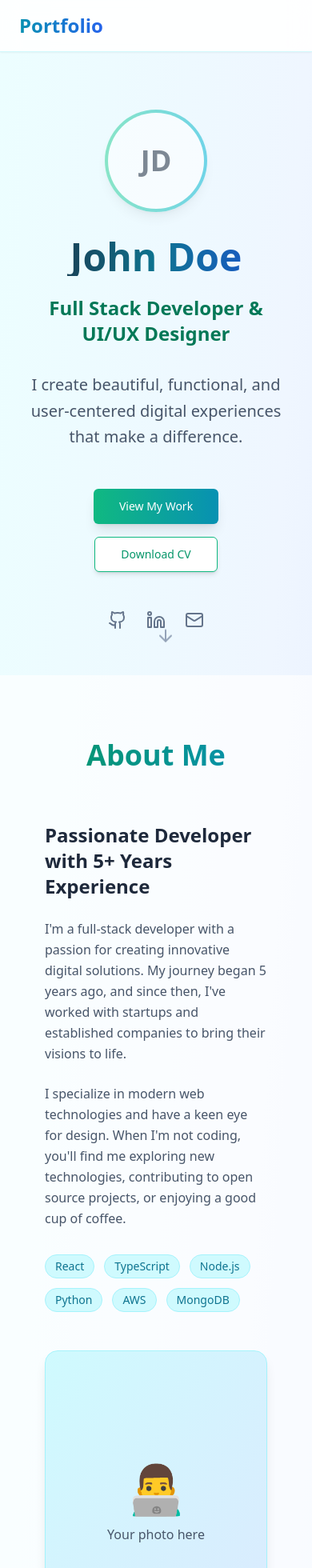
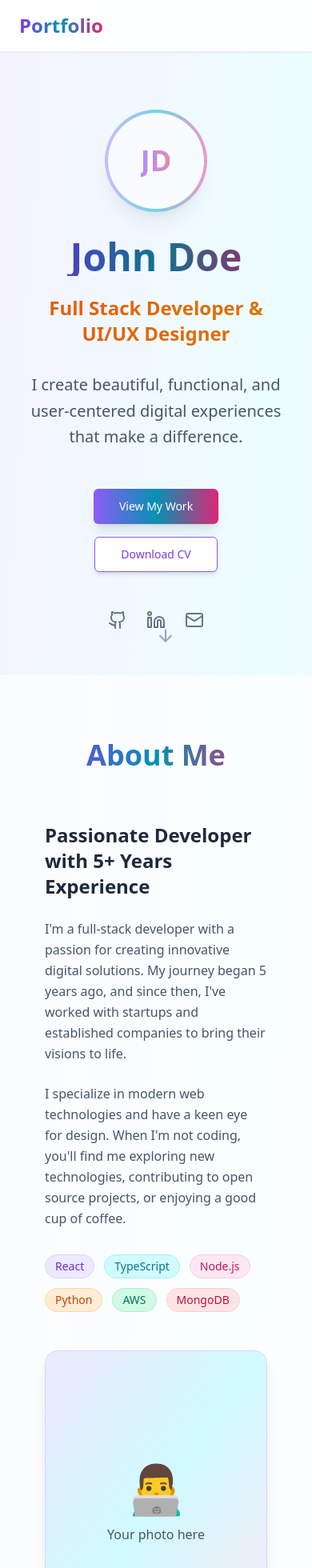
Before and after one commit to AdityaGadbail/modern-ui-shrine, a React (Vite) app: page / in a window 390 px wide. Shown: the top 1960 px of the page at 80% size. Built offline with nearby package versions, Linux system fonts and the light colour scheme.

Commit message:
Add more modern colors
Add additional modern color options to the project.

```diff
--- a/src/pages/Index.tsx
+++ b/src/pages/Index.tsx
@@ -25,10 +25,10 @@ const Index = () => {
   };
 
   const skills = [
-    { name: "Frontend Development", icon: Code, level: 90 },
-    { name: "UI/UX Design", icon: Palette, level: 85 },
-    { name: "Mobile Development", icon: Smartphone, level: 80 },
-    { name: "Backend Development", icon: Code, level: 75 }
+    { name: "Frontend Development", icon: Code, level: 90, color: "from-violet-500 to-purple-600" },
+    { name: "UI/UX Design", icon: Palette, level: 85, color: "from-pink-500 to-rose-600" },
+    { name: "Mobile Development", icon: Smartphone, level: 80, color: "from-orange-500 to-amber-600" },
+    { name: "Backend Development", icon: Code, level: 75, color: "from-emerald-500 to-cyan-600" }
   ];
 
   const projects = [
@@ -38,7 +38,8 @@ const Index = () => {
       image: "https://images.unsplash.com/photo-1556742049-0cfed4f6a45d",
       tags: ["React", "Node.js", "MongoDB", "Stripe"],
       github: "#",
-      live: "#"
+      live: "#",
+      gradient: "from-violet-500 to-purple-600"
     },
     {
       title: "Task Management App",
@@ -46,7 +47,8 @@ const Index = () => {
       image: "https://images.unsplash.com/photo-1611224923853-80b023f02d71",
       tags: ["React", "Firebase", "Tailwind CSS"],
       github: "#",
-      live: "#"
+      live: "#",
+      gradient: "from-pink-500 to-rose-600"
     },
     {
       title: "Portfolio Website",
@@ -54,25 +56,26 @@ const Index = () => {
       image: "https://images.unsplash.com/photo-1460925895917-afdab827c52f",
       tags: ["React", "TypeScript", "Tailwind CSS"],
       github: "#",
-      live: "#"
+      live: "#",
+      gradient: "from-orange-500 to-amber-600"
     }
   ];
 
   return (
-    <div className="min-h-screen bg-gradient-to-br from-cyan-50 via-blue-50 to-indigo-100">
+    <div className="min-h-screen bg-gradient-to-br from-violet-50 via-cyan-50 to-pink-50">
       {/* Navigation */}
-      <nav className="fixed top-0 w-full z-50 bg-white/90 backdrop-blur-md border-b border-cyan-200/50 shadow-sm">
+      <nav className="fixed top-0 w-full z-50 bg-white/90 backdrop-blur-md border-b border-violet-200/50 shadow-sm">
         <div className="container mx-auto px-6 py-4">
           <div className="flex justify-between items-center">
-            <div className="text-2xl font-bold bg-gradient-to-r from-cyan-600 to-blue-600 bg-clip-text text-transparent">
+            <div className="text-2xl font-bold bg-gradient-to-r from-violet-600 via-cyan-600 to-pink-600 bg-clip-text text-transparent">
               Portfolio
             </div>
             <div className="hidden md:flex space-x-8">
-              <a href="#home" className="text-slate-700 hover:text-cyan-600 transition-colors font-medium">Home</a>
-              <a href="#about" className="text-slate-700 hover:text-cyan-600 transition-colors font-medium">About</a>
-              <a href="#skills" className="text-slate-700 hover:text-cyan-600 transition-colors font-medium">Skills</a>
-              <a href="#projects" className="text-slate-700 hover:text-cyan-600 transition-colors font-medium">Projects</a>
-              <a href="#contact" className="text-slate-700 hover:text-cyan-600 transition-colors font-medium">Contact</a>
+              <a href="#home" className="text-slate-700 hover:text-violet-600 transition-colors font-medium">Home</a>
+              <a href="#about" className="text-slate-700 hover:text-violet-600 transition-colors font-medium">About</a>
+              <a href="#skills" className="text-slate-700 hover:text-violet-600 transition-colors font-medium">Skills</a>
+              <a href="#projects" className="text-slate-700 hover:text-violet-600 transition-colors font-medium">Projects</a>
+              <a href="#contact" className="text-slate-700 hover:text-violet-600 transition-colors font-medium">Contact</a>
             </div>
           </div>
         </div>
@@ -82,37 +85,37 @@ const Index = () => {
       <section id="home" className="min-h-screen flex items-center justify-center px-6 pt-20">
         <div className="text-center max-w-4xl mx-auto">
           <div className="mb-8 relative">
-            <div className="w-32 h-32 mx-auto rounded-full bg-gradient-to-r from-emerald-400 to-cyan-500 p-1 animate-pulse shadow-lg">
+            <div className="w-32 h-32 mx-auto rounded-full bg-gradient-to-r from-violet-400 via-cyan-500 to-pink-500 p-1 animate-pulse shadow-xl">
               <div className="w-full h-full rounded-full bg-white flex items-center justify-center">
-                <span className="text-4xl font-bold text-slate-800">JD</span>
+                <span className="text-4xl font-bold bg-gradient-to-r from-violet-600 to-pink-600 bg-clip-text text-transparent">JD</span>
               </div>
             </div>
           </div>
-          <h1 className="text-5xl md:text-7xl font-bold mb-6 bg-gradient-to-r from-slate-800 via-cyan-700 to-blue-700 bg-clip-text text-transparent animate-fade-in">
+          <h1 className="text-5xl md:text-7xl font-bold mb-6 bg-gradient-to-r from-violet-700 via-cyan-700 to-pink-700 bg-clip-text text-transparent animate-fade-in">
             John Doe
           </h1>
-          <h2 className="text-2xl md:text-3xl text-emerald-700 mb-8 animate-fade-in font-semibold">
+          <h2 className="text-2xl md:text-3xl bg-gradient-to-r from-orange-600 to-amber-600 bg-clip-text text-transparent mb-8 animate-fade-in font-semibold">
             Full Stack Developer & UI/UX Designer
           </h2>
           <p className="text-xl text-slate-600 mb-12 max-w-2xl mx-auto animate-fade-in leading-relaxed">
             I create beautiful, functional, and user-centered digital experiences that make a difference.
           </p>
           <div className="flex flex-col sm:flex-row gap-4 justify-center items-center animate-fade-in">
-            <Button size="lg" className="bg-gradient-to-r from-emerald-500 to-cyan-600 hover:from-emerald-600 hover:to-cyan-700 text-white border-0 shadow-lg hover:shadow-xl transition-all">
+            <Button size="lg" className="bg-gradient-to-r from-violet-500 via-cyan-600 to-pink-600 hover:from-violet-600 hover:via-cyan-700 hover:to-pink-700 text-white border-0 shadow-lg hover:shadow-xl transition-all">
               View My Work
             </Button>
-            <Button size="lg" variant="outline" className="border-emerald-500 text-emerald-600 hover:bg-emerald-500 hover:text-white shadow-md hover:shadow-lg transition-all">
+            <Button size="lg" variant="outline" className="border-violet-500 text-violet-600 hover:bg-violet-500 hover:text-white shadow-md hover:shadow-lg transition-all">
               Download CV
             </Button>
           </div>
           <div className="flex justify-center space-x-6 mt-12">
-            <a href="#" className="text-slate-500 hover:text-emerald-600 transition-colors transform hover:scale-110">
+            <a href="#" className="text-slate-500 hover:text-violet-600 transition-colors transform hover:scale-110">
               <Github size={24} />
             </a>
-            <a href="#" className="text-slate-500 hover:text-emerald-600 transition-colors transform hover:scale-110">
+            <a href="#" className="text-slate-500 hover:text-pink-600 transition-colors transform hover:scale-110">
               <Linkedin size={24} />
             </a>
-            <a href="#" className="text-slate-500 hover:text-emerald-600 transition-colors transform hover:scale-110">
+            <a href="#" className="text-slate-500 hover:text-orange-600 transition-colors transform hover:scale-110">
               <Mail size={24} />
             </a>
           </div>
@@ -125,7 +128,7 @@ const Index = () => {
       {/* About Section */}
       <section id="about" className="py-20 px-6 bg-white/70">
         <div className="container mx-auto max-w-6xl">
-          <h2 className="text-4xl md:text-5xl font-bold text-center mb-16 bg-gradient-to-r from-emerald-600 to-cyan-600 bg-clip-text text-transparent">
+          <h2 className="text-4xl md:text-5xl font-bold text-center mb-16 bg-gradient-to-r from-violet-600 via-cyan-600 to-pink-600 bg-clip-text text-transparent">
             About Me
           </h2>
           <div className="grid md:grid-cols-2 gap-12 items-center">
@@ -144,15 +147,25 @@ const Index = () => {
                 open source projects, or enjoying a good cup of coffee.
               </p>
               <div className="flex flex-wrap gap-3">
-                {["React", "TypeScript", "Node.js", "Python", "AWS", "MongoDB"].map((tech) => (
-                  <span key={tech} className="px-3 py-1 bg-cyan-100 text-cyan-700 rounded-full text-sm border border-cyan-200 font-medium">
-                    {tech}
-                  </span>
-                ))}
+                {["React", "TypeScript", "Node.js", "Python", "AWS", "MongoDB"].map((tech, index) => {
+                  const colors = [
+                    "bg-violet-100 text-violet-700 border-violet-200",
+                    "bg-cyan-100 text-cyan-700 border-cyan-200",
+                    "bg-pink-100 text-pink-700 border-pink-200",
+                    "bg-orange-100 text-orange-700 border-orange-200",
+                    "bg-emerald-100 text-emerald-700 border-emerald-200",
+                    "bg-rose-100 text-rose-700 border-rose-200"
+                  ];
+                  return (
+                    <span key={tech} className={`px-3 py-1 rounded-full text-sm border font-medium ${colors[index % colors.length]}`}>
+                      {tech}
+                    </span>
+                  );
+                })}
               </div>
             </div>
             <div className="relative">
-              <div className="w-full h-96 rounded-2xl bg-gradient-to-br from-cyan-100 to-blue-100 backdrop-blur-sm border border-cyan-200 p-8 flex items-center justify-center shadow-lg">
+              <div className="w-full h-96 rounded-2xl bg-gradient-to-br from-violet-100 via-cyan-100 to-pink-100 backdrop-blur-sm border border-violet-200 p-8 flex items-center justify-center shadow-lg">
                 <div className="text-center">
                   <div className="text-6xl mb-4">👨‍💻</div>
                   <p className="text-slate-600 font-medium">Your photo here</p>
@@ -166,20 +179,22 @@ const Index = () => {
       {/* Skills Section */}
       <section id="skills" className="py-20 px-6">
         <div className="container mx-auto max-w-6xl">
-          <h2 className="text-4xl md:text-5xl font-bold text-center mb-16 bg-gradient-to-r from-emerald-600 to-cyan-600 bg-clip-text text-transparent">
+          <h2 className="text-4xl md:text-5xl font-bold text-center mb-16 bg-gradient-to-r from-violet-600 via-cyan-600 to-pink-600 bg-clip-text text-transparent">
             Skills & Expertise
           </h2>
           <div className="grid md:grid-cols-2 lg:grid-cols-4 gap-8">
             {skills.map((skill, index) => (
-              <Card key={index} className="bg-white/90 border-cyan-200 backdrop-blur-sm hover:bg-white hover:shadow-lg transition-all duration-300 hover:scale-105">
+              <Card key={index} className="bg-white/90 border-violet-200 backdrop-blur-sm hover:bg-white hover:shadow-lg transition-all duration-300 hover:scale-105">
                 <CardHeader className="text-center">
-                  <skill.icon className="w-12 h-12 mx-auto text-emerald-600 mb-4" />
+                  <div className={`w-12 h-12 mx-auto mb-4 rounded-lg bg-gradient-to-r ${skill.color} flex items-center justify-center`}>
+                    <skill.icon className="w-6 h-6 text-white" />
+                  </div>
                   <CardTitle className="text-slate-800">{skill.name}</CardTitle>
                 </CardHeader>
                 <CardContent>
                   <div className="w-full bg-slate-200 rounded-full h-2 mb-2">
                     <div
-                      className="bg-gradient-to-r from-emerald-500 to-cyan-500 h-2 rounded-full transition-all duration-1000"
+                      className={`bg-gradient-to-r ${skill.color} h-2 rounded-full transition-all duration-1000`}
                       style={{ width: `${skill.level}%` }}
                     ></div>
                   </div>
@@ -194,18 +209,19 @@ const Index = () => {
       {/* Projects Section */}
       <section id="projects" className="py-20 px-6 bg-white/70">
         <div className="container mx-auto max-w-6xl">
-          <h2 className="text-4xl md:text-5xl font-bold text-center mb-16 bg-gradient-to-r from-emerald-600 to-cyan-600 bg-clip-text text-transparent">
+          <h2 className="text-4xl md:text-5xl font-bold text-center mb-16 bg-gradient-to-r from-violet-600 via-cyan-600 to-pink-600 bg-clip-text text-transparent">
             Featured Projects
           </h2>
           <div className="grid md:grid-cols-2 lg:grid-cols-3 gap-8">
             {projects.map((project, index) => (
-              <Card key={index} className="bg-white/95 border-cyan-200 backdrop-blur-sm hover:bg-white hover:shadow-xl transition-all duration-300 hover:scale-105 overflow-hidden">
+              <Card key={index} className="bg-white/95 border-violet-200 backdrop-blur-sm hover:bg-white hover:shadow-xl transition-all duration-300 hover:scale-105 overflow-hidden">
                 <div className="aspect-video relative overflow-hidden">
                   <img
                     src={project.image}
                     alt={project.title}
                     className="w-full h-full object-cover transition-transform duration-300 hover:scale-110"
                   />
+                  <div className={`absolute inset-0 bg-gradient-to-r ${project.gradient} opacity-20`}></div>
                 </div>
                 <CardHeader>
                   <CardTitle className="text-slate-800">{project.title}</CardTitle>
@@ -215,18 +231,26 @@ const Index = () => {
                 </CardHeader>
                 <CardContent>
                   <div className="flex flex-wrap gap-2 mb-4">
-                    {project.tags.map((tag) => (
-                      <span key={tag} className="px-2 py-1 bg-emerald-100 text-emerald-700 rounded text-xs border border-emerald-200 font-medium">
-                        {tag}
-                      </span>
-                    ))}
+                    {project.tags.map((tag, tagIndex) => {
+                      const tagColors = [
+                        "bg-violet-100 text-violet-700 border-violet-200",
+                        "bg-pink-100 text-pink-700 border-pink-200",
+                        "bg-orange-100 text-orange-700 border-orange-200",
+                        "bg-cyan-100 text-cyan-700 border-cyan-200"
+                      ];
+                      return (
+                        <span key={tag} className={`px-2 py-1 rounded text-xs border font-medium ${tagColors[tagIndex % tagColors.length]}`}>
+                          {tag}
+                        </span>
+                      );
+                    })}
                   </div>
                   <div className="flex gap-2">
-                    <Button size="sm" variant="outline" className="border-emerald-500 text-emerald-600 hover:bg-emerald-500 hover:text-white">
+                    <Button size="sm" variant="outline" className="border-violet-500 text-violet-600 hover:bg-violet-500 hover:text-white">
                       <Github size={16} className="mr-2" />
                       Code
                     </Button>
-                    <Button size="sm" className="bg-gradient-to-r from-emerald-500 to-cyan-600 hover:from-emerald-600 hover:to-cyan-700 shadow-md">
+                    <Button size="sm" className={`bg-gradient-to-r ${project.gradient} hover:opacity-90 shadow-md text-white`}>
                       <ExternalLink size={16} className="mr-2" />
                       Live Demo
                     </Button>
@@ -241,7 +265,7 @@ const Index = () => {
       {/* Contact Section */}
       <section id="contact" className="py-20 px-6">
         <div className="container mx-auto max-w-4xl">
-          <h2 className="text-4xl md:text-5xl font-bold text-center mb-16 bg-gradient-to-r from-emerald-600 to-cyan-600 bg-clip-text text-transparent">
+          <h2 className="text-4xl md:text-5xl font-bold text-center mb-16 bg-gradient-to-r from-violet-600 via-cyan-600 to-pink-600 bg-clip-text text-transparent">
             Get In Touch
           </h2>
           <div className="grid md:grid-cols-2 gap-12">
@@ -255,20 +279,26 @@ const Index = () => {
               </p>
               <div className="space-y-4">
                 <div className="flex items-center space-x-4">
-                  <Mail className="text-emerald-600" size={20} />
+                  <div className="w-8 h-8 rounded-lg bg-gradient-to-r from-violet-500 to-purple-600 flex items-center justify-center">
+                    <Mail className="text-white" size={16} />
+                  </div>
                   <span className="text-slate-600">john.doe@example.com</span>
                 </div>
                 <div className="flex items-center space-x-4">
-                  <Github className="text-emerald-600" size={20} />
+                  <div className="w-8 h-8 rounded-lg bg-gradient-to-r from-pink-500 to-rose-600 flex items-center justify-center">
+                    <Github className="text-white" size={16} />
+                  </div>
                   <span className="text-slate-600">github.com/johndoe</span>
                 </div>
                 <div className="flex items-center space-x-4">
-                  <Linkedin className="text-emerald-600" size={20} />
+                  <div className="w-8 h-8 rounded-lg bg-gradient-to-r from-orange-500 to-amber-600 flex items-center justify-center">
+                    <Linkedin className="text-white" size={16} />
+                  </div>
                   <span className="text-slate-600">linkedin.com/in/johndoe</span>
                 </div>
               </div>
             </div>
-            <Card className="bg-white/95 border-cyan-200 backdrop-blur-sm shadow-lg">
+            <Card className="bg-white/95 border-violet-200 backdrop-blur-sm shadow-lg">
               <CardHeader>
                 <CardTitle className="text-slate-800">Send me a message</CardTitle>
               </CardHeader>
@@ -280,7 +310,7 @@ const Index = () => {
                       id="name"
                       value={formData.name}
                       onChange={(e) => setFormData({...formData, name: e.target.value})}
-                      className="bg-white border-slate-300 text-slate-800 placeholder:text-slate-500 focus:border-emerald-500 focus:ring-emerald-500"
+                      className="bg-white border-slate-300 text-slate-800 placeholder:text-slate-500 focus:border-violet-500 focus:ring-violet-500"
                       placeholder="Your name"
                       required
                     />
@@ -292,7 +322,7 @@ const Index = () => {
                       type="email"
                       value={formData.email}
                       onChange={(e) => setFormData({...formData, email: e.target.value})}
-                      className="bg-white border-slate-300 text-slate-800 placeholder:text-slate-500 focus:border-emerald-500 focus:ring-emerald-500"
+                      className="bg-white border-slate-300 text-slate-800 placeholder:text-slate-500 focus:border-violet-500 focus:ring-violet-500"
                       placeholder="your.email@example.com"
                       required
                     />
@@ -303,12 +333,12 @@ const Index = () => {
                       id="message"
                       value={formData.message}
                       onChange={(e) => setFormData({...formData, message: e.target.value})}
-                      className="w-full min-h-[120px] bg-white border border-slate-300 rounded-md px-3 py-2 text-slate-800 placeholder:text-slate-500 resize-none focus:border-emerald-500 focus:ring-1 focus:ring-emerald-500 focus:outline-none"
+                      className="w-full min-h-[120px] bg-white border border-slate-300 rounded-md px-3 py-2 text-slate-800 placeholder:text-slate-500 resize-none focus:border-violet-500 focus:ring-1 focus:ring-violet-500 focus:outline-none"
                       placeholder="Your message..."
                       required
                     />
                   </div>
-                  <Button type="submit" className="w-full bg-gradient-to-r from-emerald-500 to-cyan-600 hover:from-emerald-600 hover:to-cyan-700 shadow-md hover:shadow-lg transition-all">
+                  <Button type="submit" className="w-full bg-gradient-to-r from-violet-500 via-cyan-600 to-pink-600 hover:from-violet-600 hover:via-cyan-700 hover:to-pink-700 shadow-md hover:shadow-lg transition-all text-white">
                     Send Message
                   </Button>
                 </form>
@@ -319,7 +349,7 @@ const Index = () => {
       </section>
 
       {/* Footer */}
-      <footer className="py-8 px-6 border-t border-cyan-200 bg-white/80">
+      <footer className="py-8 px-6 border-t border-violet-200 bg-white/80">
         <div className="container mx-auto text-center">
           <p className="text-slate-600">
             © 2024 John Doe. Built with React and Tailwind CSS.
```
